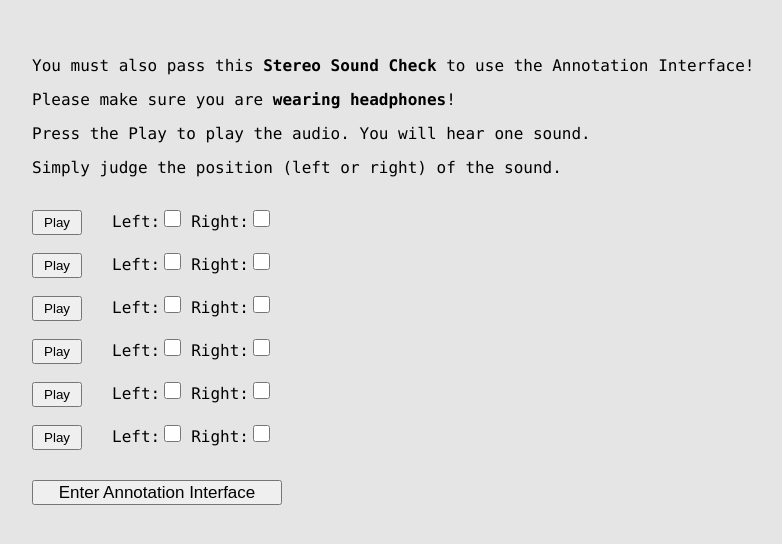
After one commit to ANNIZHENG/Temp-Annotation-Interface, a Flask app: template templates/stereo_check.html in a window 1280 px wide. The commit adds this page. Shown: the top 544 px of the page, without its empty margins (224-1006 px from the left). Run offline with Flask 2, Linux system fonts and the light colour scheme; the template is opened without the code that fills it, so the values that code supplies are empty.

Commit message:
add stereo check interface

```diff
--- /dev/null
+++ b/templates/StereoCheck.js
@@ -0,0 +1,113 @@
+const stereo_audio_path = "/templates/interface/assets/audio/stereo/";
+const left_filename = "gaussian_rec_46_azimuth_270_elevation_0.wav";
+const right_filename = "gaussian_rec_18_azimuth_90_elevation_0.wav";
+var filenames = [];
+
+document.addEventListener("click", function(e){
+    if(e.target.innerHTML == "Play"){
+        document.getElementById("audio"+e.target.id.substring(e.target.id.length-1)).play();
+    }
+    if(e.target.type == "checkbox"){
+        let id_number = e.target.id.replace('checkbox-','')[0];
+        let side = e.target.id.substring(e.target.id.length-2) == 'ft' ? "left" : "right";
+        if (side == "left") document.getElementById('checkbox-'+id_number+"-right").checked = false;
+        else document.getElementById('checkbox-'+id_number+"-left").checked = false;
+    }
+});
+
+function randomAssign(){
+    while(true){
+        for (let i = 0; i < 6 ; i++){
+            let decide = Math.round(Math.random()); // 1 or 0, 1 for left, 0 for right
+            if (decide) filenames.push(left_filename);
+            else filenames.push(right_filename);
+        }
+        let left = 0;
+        let right = 0;
+
+        for (let j = 0; j < 6 ; j++){
+            if (filenames[j] == left_filename) {
+                left += 1;
+            }
+            else {
+                right += 1;
+            }
+            if (left > 2 || right > 2) {
+                return;
+            }
+        }
+    }
+}
+
+function setUp(){
+    randomAssign();
+    console.log(filenames);
+    let division = document.getElementById('questions');
+    for (let i = 0; i < 6; i++){
+        let small_div = document.createElement('div');
+        let new_audio = document.createElement('audio');
+        new_audio.id = 'audio'+i;
+        let new_source = document.createElement('source');
+        new_source.type = "audio/wav";
+        new_source.src = stereo_audio_path + filenames[i];
+
+        let new_button = document.createElement('button');
+        new_button.innerHTML = "Play";
+        new_button.id = "button"+i;
+        new_button.className = "audio-button";
+
+        let span_left = document.createElement('span');
+        span_left.innerHTML = "Left:";
+
+        let left_input = document.createElement('input');
+        left_input.type = "checkbox";
+        left_input.id = "checkbox-"+i+'-left';
+        left_input.className = "checkbox";
+
+        let span_right = document.createElement('span');
+        span_right.innerHTML = "Right:";
+
+        let right_input = document.createElement('input');
+        right_input.type = "checkbox";
+        right_input.id = "checkbox-"+i+'-right';
+        right_input.className = "checkbox";
+
+        new_audio.appendChild(new_source);
+        small_div.appendChild(new_audio);
+        small_div.appendChild(new_button);
+        small_div.appendChild(span_left);
+        small_div.appendChild(left_input);
+        small_div.appendChild(span_right);
+        small_div.appendChild(right_input);
+        division.appendChild(small_div);
+    }
+}
+
+document.getElementById("submit").onclick = function(e){
+    let total_check = 0;
+    for (let i = 0; i < 6; i++){
+        if (document.getElementById('checkbox-'+i+"-left").checked){
+            total_check += 1;
+            if (filenames[i] != left_filename) {
+                event.preventDefault();
+                window.alert("You've selected a wrong choice. Please refresh the browser and try again.");
+                return;
+            }
+        }
+        else if (document.getElementById('checkbox-'+i+"-left").checked){
+            total_check += 1;
+            if (filenames[i] != right_filename) {
+                event.preventDefault();
+                window.alert("You've selected a wrong choice. Please refresh the browser and try again.");
+                return;
+            }
+        }
+
+        if (total_check < 6){
+            event.preventDefault();
+            window.alert("For each audio, please select either Left or Right.");
+            return;
+        }
+    }
+    window.location = '/templates/interface/practice.html';
+};
--- /dev/null
+++ b/templates/stereo_check.html
@@ -0,0 +1,36 @@
+<!DOCTYPE html>
+<html lang="en">
+<head>
+    <meta charset="UTF-8">
+    <meta http-equiv="X-UA-Compatible" content="IE=edge">
+    <meta name="viewport" content="width=device-width, initial-scale=1.0">
+    <title>Stereo Sound Headphone Check | Annotation Interface</title>
+    <style>
+      body {
+        box-sizing: border-box;
+        font-family: Monaco;
+        margin: auto;
+        margin-top: 7vh;
+        max-width: 60%;
+        display: flex;
+        flex-direction: column;
+        background-color: #e5e5e5;
+      }
+      button { margin-right: 30px; height: 25px; width: 50px;}
+      input[type=checkbox] { margin-right: 10px; height: 17px; width: 17px;}
+      input[type=submit] { width: 250px; height: 25px; font-size: 17px;}
+      div{ margin-bottom: 15px; }
+      #questions { overflow: scroll; }
+    </style>
+</head>
+<body id="body" onload="setUp()">
+    <div>You must also pass this <b>Stereo Sound Check</b> to use the Annotation Interface!</div>
+    <div>Please make sure you are <b>wearing headphones</b>!</div>
+    <div>Press the Play to play the audio. You will hear one sound.</div>
+    <div style="margin-bottom:30px;">Simply judge the position (left or right) of the sound.</div>
+    <div id="questions"></div>
+    <input id="submit" type="submit" value="Enter Annotation Interface" onclick="checkAll()" />
+
+    <script src="/templates/StereoCheck.js"></script>
+</body>
+</html>
```
Also changed, not shown: templates/HeadphoneCheck.js (+10 -10 lines), templates/headphone_check.html (+5 -18 lines), templates/interface/annotation.html (+5 -4 lines), templates/interface/confirm.html (+5 -4 lines), templates/interface/practice.html (+6 -7 lines), 10 other files.
